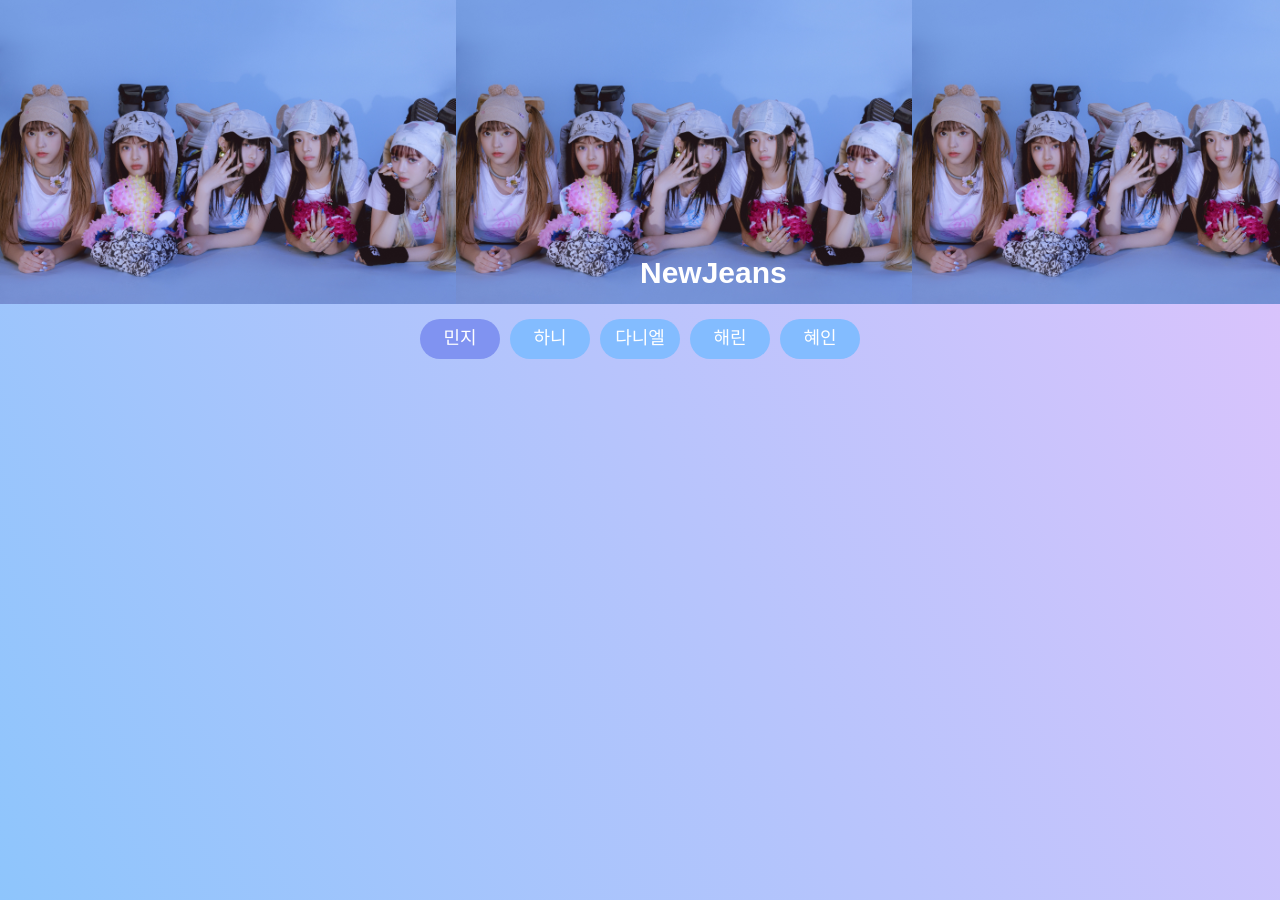
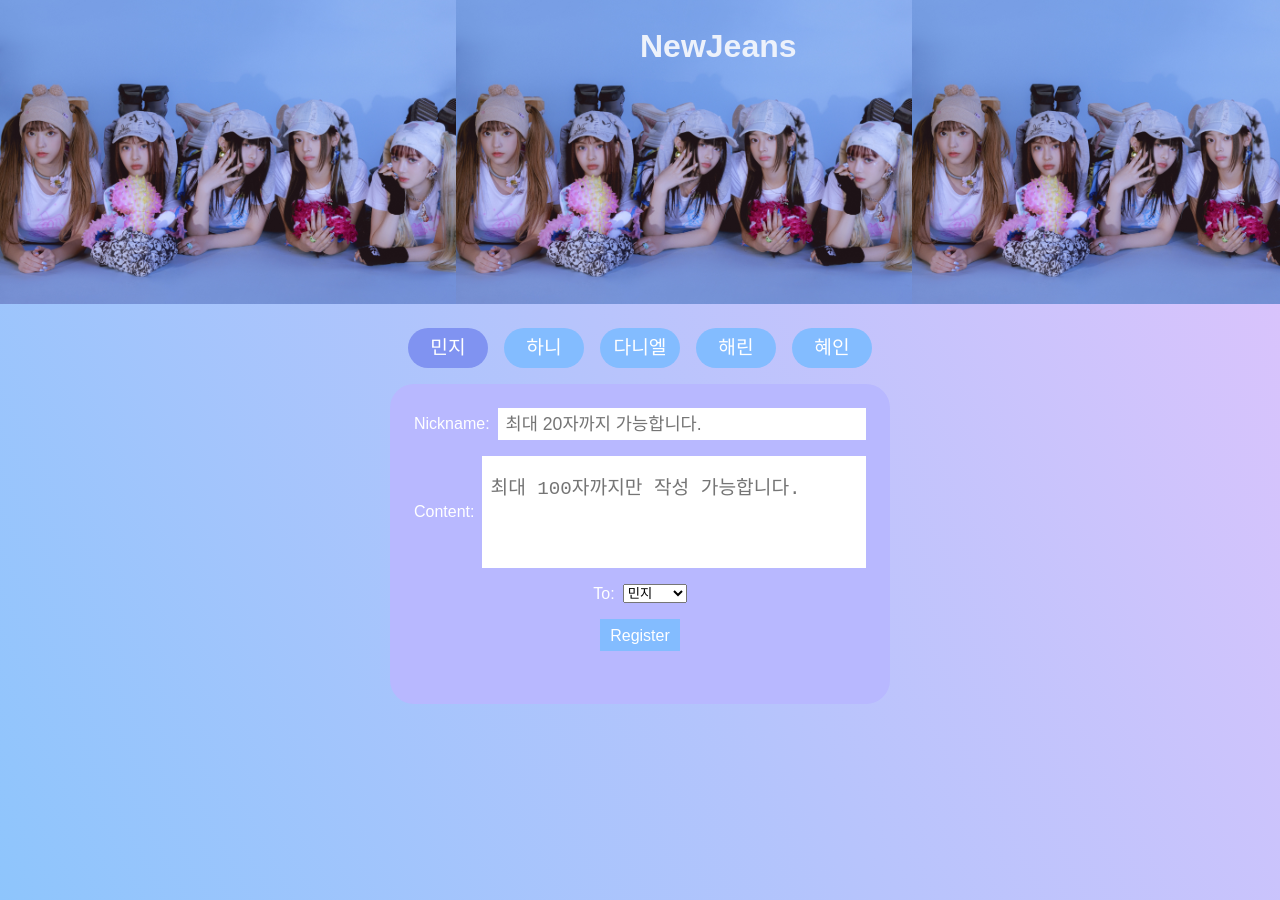
Before and after one commit to Yujin-Jeong-dev/fanletter, a React (Create React App) app: page / in a window 1280 px wide. Built offline with nearby package versions, Linux system fonts and the light colour scheme.

Commit message:
버튼 컴포넌트 && 편지 작성 폼 추가

```diff
--- a/src/GlobalStyle.jsx
+++ b/src/GlobalStyle.jsx
@@ -14,7 +14,7 @@
         margin: 0;
         padding: 0;
         border: 0;
-        font-size:10px;
+        font-size:16px;
         vertical-align: baseline;
     }
     body{
@@ -23,6 +23,7 @@
         height: 100vh;
         font-family: 'Noto Sans KR', sans-serif;
         text-align: center;
+        color:white;
         background-color: #8EC5FC;
 background-image: linear-gradient(62deg, #8EC5FC 0%, #E0C3FC 100%);
 ;
@@ -30,6 +31,10 @@
     }
     ol, ul{
         list-style: none;
+    }
+    input,textarea{
+        border: none;
+        outline: none;
     }
     button {
         border: none;
--- a/src/components/Banner.jsx
+++ b/src/components/Banner.jsx
@@ -12,9 +12,9 @@
 
 const Text = styled.h1`
     position: absolute;
-    font-size:3rem;
-    color:white;
-    top:85%;
+    font-size:2rem;
+    color:#edf2fb;
+    top:10%;
     left:50%;
 `;
 
--- /dev/null
+++ b/src/components/LetterForm.jsx
@@ -0,0 +1,82 @@
+import React, { useState } from 'react';
+import Button from 'ui/Button';
+import styled from 'styled-components';
+
+const Form = styled.form`
+    width:500px;
+    height: 40%;
+    margin:1rem auto;
+    background-color:#b8b8ff;
+    // #8093f1;
+    border-radius: 1.5rem;
+    padding:1.5rem;
+`;
+
+const Section = styled.section`
+    display:flex;
+    justify-content: center;
+    align-items: center;
+    margin-bottom: 1rem;
+`;
+
+const Input = styled.input`
+    width:100%;
+    height: 2rem;
+    font-size: 1.1rem;
+    padding:0.5rem;
+    margin-left:0.5rem;
+`
+
+const Textarea = styled.textarea`
+    width:100%;
+    height: 7rem;
+    font-size: 1.2rem;
+    margin-left: 0.5rem;
+    padding:1rem 0.5rem;
+    resize: none;
+`;
+
+const Select = styled.select`
+    width:4rem;
+    margin-left:0.5rem;
+`
+
+export default function LetterForm({ members }) {
+    const [form, setForm] = useState(initialState);
+    const handleChange = (e) => {
+        const { name, value } = e.target;
+        setForm({ ...form, [name]: value })
+    }
+    const handleSubmit = (e) => {
+        e.preventDefault();
+        if (form.nickname.trim() === '' || form.content.trim() === '') {
+            alert('닉네임과 내용은 필수 입력값입니다.');
+            return;
+        }
+        setForm(initialState);
+
+    }
+    return (
+        <Form onSubmit={handleSubmit}>
+            <Section>
+                <label htmlFor="nickname">Nickname:</label>
+                <Input type='text' id="nickname" name='nickname' value={form.nickname} onChange={handleChange} maxLength={20} placeholder='최대 20자까지 가능합니다.' />
+            </Section>
+            <Section>
+                <label htmlFor="content">Content:</label>
+                <Textarea id='content' name='content' value={form.content} onChange={handleChange} placeholder='최대 100자까지만 작성 가능합니다.' maxLength={100} />
+            </Section>
+            <Section>
+                <label htmlFor='who'>To:</label>
+                <Select id='who'>
+                    {members.map(member => (
+                        <option>{member}</option>
+                    ))}
+                </Select>
+            </Section>
+            <Button text="Register" />
+        </Form>
+    );
+}
+
+const initialState = { nickname: '', content: '' };
--- a/src/components/Members.jsx
+++ b/src/components/Members.jsx
@@ -1,26 +1,25 @@
-import React, { useEffect, useState } from 'react';
+import React from 'react';
 import styled from 'styled-components';
 
 const StyleLi = styled.li`
     width:80px;
     height:40px;
-    font-size:1.8rem;
+    font-size:1.2rem;
     color:white;
-    padding:1rem 0.5rem;
-    /* background-color: #83bcff; */
+    padding:0.6rem 0.3rem;
     border-radius:3rem;
 
     &:hover{
         transform:scale(1.1);
      }
 
-    background-color: ${props => props.active === props.children ? '#8093f1' : '#83bcff'};
+    background-color: ${props => props.$active === props.children ? '#8093f1' : '#83bcff'};
 `;
 
 export default function Members({ member, active }) {
 
     return (
-        <StyleLi active={active}>
+        <StyleLi $active={active}>
             {member}
         </StyleLi>
     );
--- a/src/pages/Home.jsx
+++ b/src/pages/Home.jsx
@@ -1,4 +1,5 @@
 
+import LetterForm from 'components/LetterForm';
 import Members from 'components/Members';
 import React, { useState } from 'react';
 import styled from 'styled-components';
@@ -16,12 +17,15 @@
     const [active, setActive] = useState(members[0]);
     const handleClick = (e) => {
         setActive(e.target.innerHTML);
+        console.log(e.target.$active);
     }
     return (
-        <FlexBox onClick={handleClick}>
-            {members &&
-                members.map((member, idx) => (<Members key={idx} member={member} active={active} />))}
-
-        </FlexBox>
+        <>
+            <FlexBox onClick={handleClick}>
+                {members &&
+                    members.map((member, idx) => (<Members key={idx} member={member} active={active} />))}
+            </FlexBox>
+            <LetterForm members={members} />
+        </>
     );
 }
--- /dev/null
+++ b/src/ui/Button.jsx
@@ -0,0 +1,23 @@
+import React from 'react';
+import styled from 'styled-components';
+
+
+const StyleButton = styled.button`
+    width:5rem;
+    height:2rem;
+    font-size: 1rem;
+    color:white;
+    padding:0.5rem;
+    background-color: #83bcff;
+
+     &:hover{
+        transform:scale(1.1);
+     }
+`;
+
+export default function Button({ text }) {
+
+    return (
+        <StyleButton>{text}</StyleButton>
+    );
+}
```
